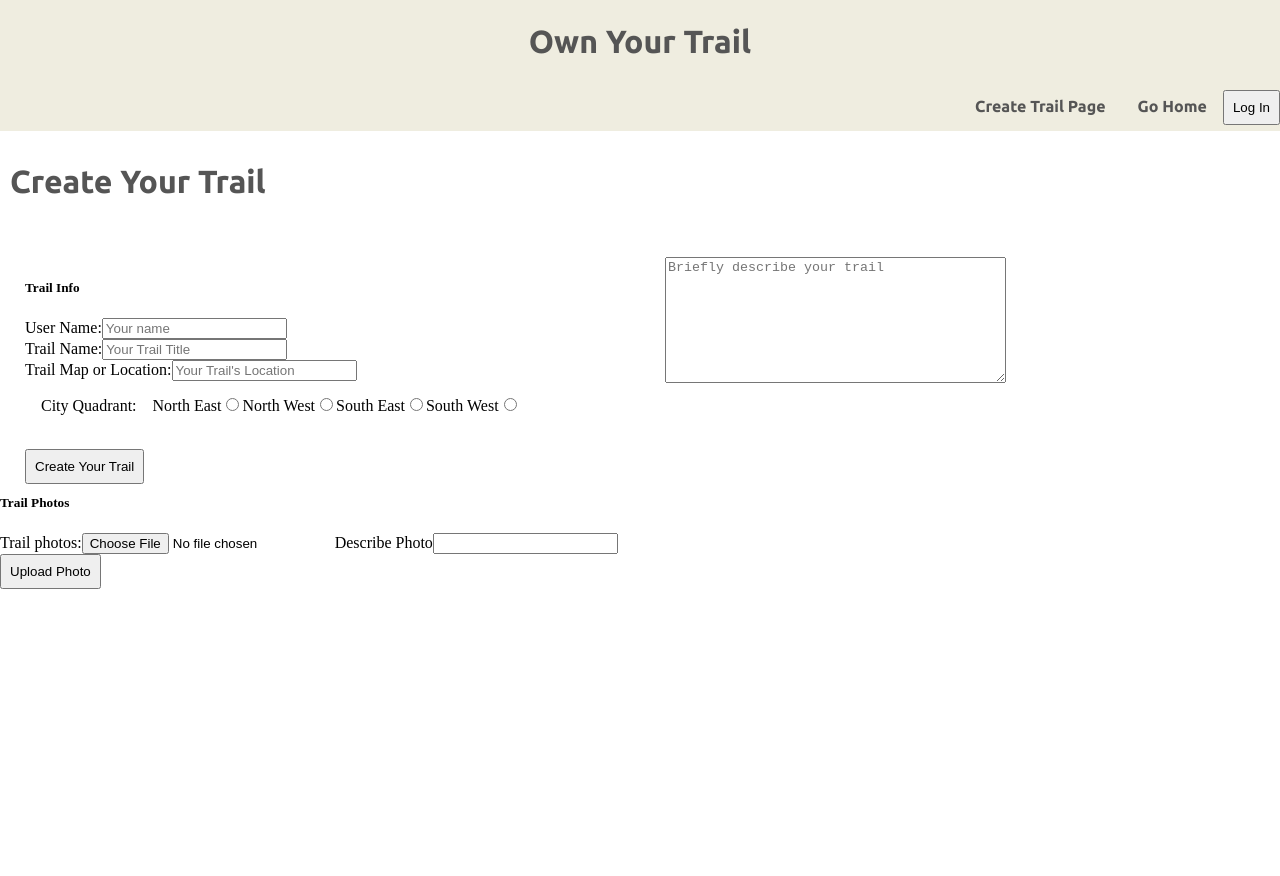
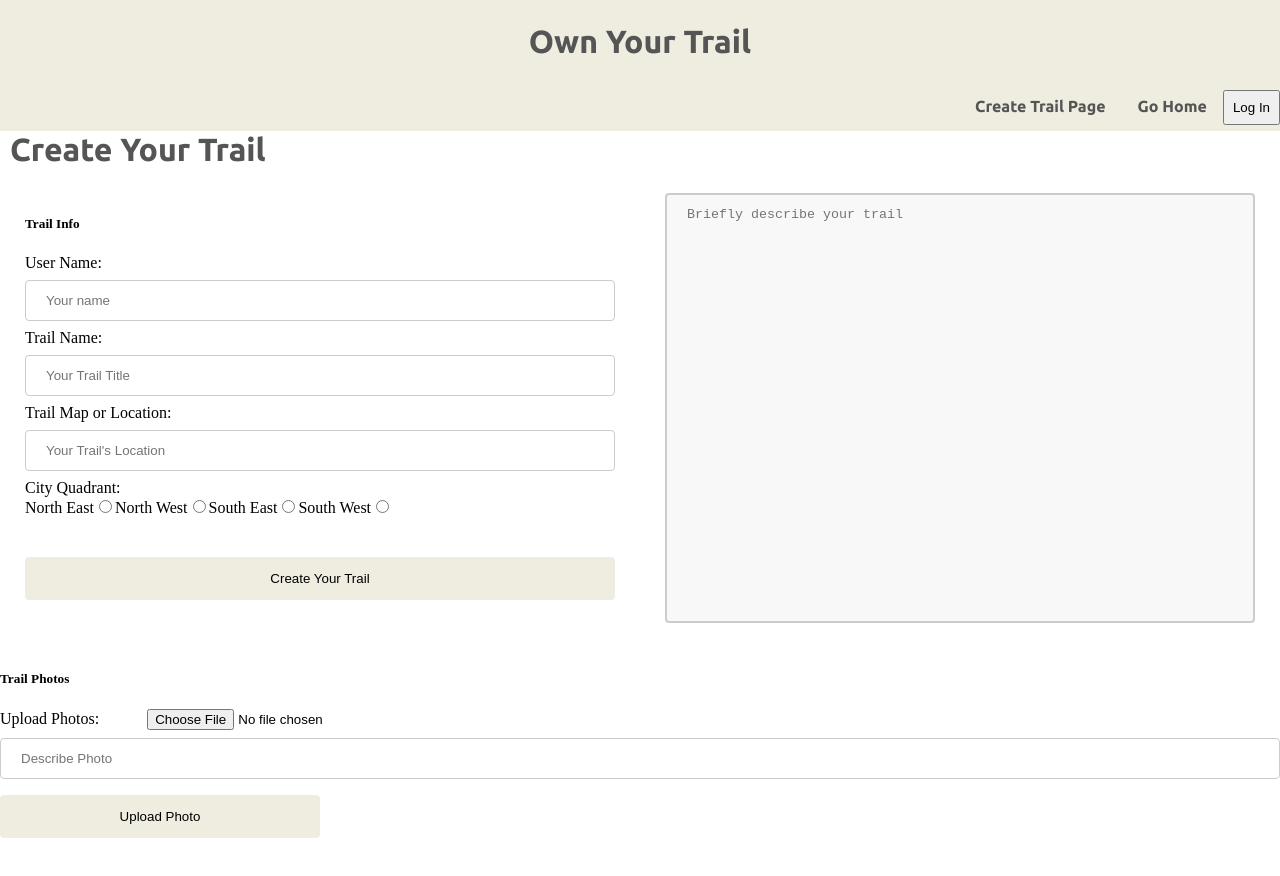
Before and after one commit to Theo-Wall/Own-Your-Trail, a React (Create React App) app in the folder client/: page /CreateTrailPage in a window 1280 px wide. Shown: the top 876 px of the page. Built offline with nearby package versions, Linux system fonts and the light colour scheme.

Commit message:
styling create trail page

```diff
--- /dev/null
+++ b/client/src/components/DisplayPhotoUpload.css
@@ -0,0 +1,18 @@
+.upload-input-label {
+  padding-right: 3em;
+}
+
+.upload-input {
+  width: 25%;
+  background-color: #EFEDE0;
+  color: black;
+  padding: 14px 20px;
+  margin: 8px 0;
+  border: none;
+  border-radius: 4px;
+  cursor: pointer;
+}
+
+.upload-input:hover {
+  background-color: #cccbbe;
+}
--- a/client/src/components/DisplayPhotoUpload.js
+++ b/client/src/components/DisplayPhotoUpload.js
@@ -1,32 +1,54 @@
-import ShowTrailPhoto from "../pages/pageComponents/ShowTrailPhoto"
+import "./DisplayPhotoUpload.css";
+import ShowTrailPhoto from "../pages/pageComponents/ShowTrailPhoto";
 
-const DisplayPhotoUpload = ({photos, imageData, onUpload, onDescribe, defaultDescription, onPrimaryPhoto}) => {
-
+const DisplayPhotoUpload = ({
+  photos,
+  imageData,
+  onUpload,
+  onDescribe,
+  defaultDescription,
+  onPrimaryPhoto,
+}) => {
   return (
     <div className="trail-photos">
+      <div>
+        <label className="upload-input-label" htmlFor="photos">
+          Upload Photos:
+        </label>
+        <input
+          ref={photos}
+          id="photos"
+          type="file"
+          name="image"
+          accept="image/*"
+          multiple={false}
+        ></input>
+        <label htmlFor="photoDescription"></label>
+        <input
+          id="photoDescription"
+          placeholder="Describe Photo"
 
-        <div>
-          <label htmlFor="photos">Trail photos:</label>
-          <input ref={photos} id="photos"  type="file" name="image" accept="image/*" multiple={false}></input>
-          <label htmlFor="photoDescription">Describe Photo</label>
-          <input id="photoDescription" type="text" onChange={onDescribe} value={defaultDescription}></input>
-          <button onClick={onUpload}>Upload Photo</button>
-        </div>
-        {
-          imageData.map((image, index) => {
-            return <ShowTrailPhoto key={image.id}
-                                   photo={image.url}
-                                   photoDescription={image.description}
-                                   onPrimaryPhoto={onPrimaryPhoto}
-                                   arrayIndex={index}
+          type="text"
+          onChange={onDescribe}
+          value={defaultDescription}
+        ></input>
+        <button className="upload-input" onClick={onUpload}>
+          Upload Photo
+        </button>
+      </div>
+      {imageData.map((image, index) => {
+        return (
+          <ShowTrailPhoto
+            key={image.id}
+            photo={image.url}
+            photoDescription={image.description}
+            onPrimaryPhoto={onPrimaryPhoto}
+            arrayIndex={index}
+          />
+        );
+      })}
+    </div>
+  );
+};
 
-            />
-          })
-        }
-    </div>
-  )
-}
-
-
-
-export default DisplayPhotoUpload
+export default DisplayPhotoUpload;
--- a/client/src/pages/CreateTrailPage.css
+++ b/client/src/pages/CreateTrailPage.css
@@ -1,7 +1,7 @@
 .body {
     display: grid;
     grid-template:
-    "mainLeft mainRight" 15em
+    "mainLeft mainRight" 30em
     "photo photo" 30em
     / 50% 50%
 }
@@ -10,19 +10,64 @@ h3 {
     grid-area: title;
     text-align: left;
     padding-left: 10px;
+    margin: 0;
     /* align-content: top; */
 }
 
 .main-input {
     grid-area: mainLeft;
     padding: 25px;
+    /* border: 2px solid red; */
 }
 
 .trail-description {
     grid-area: mainRight;
     align-content: top;
+    padding: 25px;
+    /* border: 2px solid green */
+}
 
+.trail-photos {
+    grid-area: photo;
+    /* border: 2px solid salmon; */
+}
 
+input[type=text], select {
+  width: 100%;
+  padding: 12px 20px;
+  margin: 8px 0;
+  display: inline-block;
+  border: 1px solid #ccc;
+  border-radius: 4px;
+  box-sizing: border-box;
+}
 
-    padding: 25px;
+.input {
+  width: 100%;
+  background-color: #EFEDE0;
+  color: black;
+  padding: 14px 20px;
+  margin: 8px 0;
+  border: none;
+  border-radius: 4px;
+  cursor: pointer;
 }
+
+.input:hover {
+  background-color: #cccbbe;
+}
+
+textarea {
+  width: 100%;
+  height: 100%;
+  padding: 12px 20px;
+  box-sizing: border-box;
+  border: 2px solid #ccc;
+  border-radius: 4px;
+  background-color: #f8f8f8;
+  resize: none;
+}
+
+.radio-inputs {
+    padding-bottom: 2em;
+}
--- a/client/src/pages/CreateTrailPage.js
+++ b/client/src/pages/CreateTrailPage.js
@@ -1,142 +1,190 @@
-import './CreateTrailPage.css'
-import { useState,useRef } from 'react'
-import { useNavigate } from 'react-router-dom'
-import DisplayPhotoUpload from '../components/DisplayPhotoUpload'
-
-
+import "./CreateTrailPage.css";
+import { useState, useRef } from "react";
+import { useNavigate } from "react-router-dom";
+import DisplayPhotoUpload from "../components/DisplayPhotoUpload";
 
 const CreateTrailPage = () => {
-
-    const navigate = useNavigate()
+  const navigate = useNavigate();
 
   // initializes useState for capturing form data and useRef for capturing photo upload data
 
+  const trailPhoto = useRef(""); // useRef captures photo data before upload
 
-    const trailPhoto = useRef('') // useRef captures photo data before upload
-
-    const [ photoDescription, setPhotoDescription ] = useState('')
-    const [ userId, setUserId ] = useState('')
-    const [ trailTitle, setTrailTitle ] = useState('')
-    const [ trailDescription, setTrailDescription ] = useState('')
-    const [ trailLocation, setTrailLocation ] = useState('')
-    const [ quadrant, setQuadrant ] = useState('')
-    const [ primaryPhoto, setPrimaryPhoto ] = useState(0)
+  const [photoDescription, setPhotoDescription] = useState("");
+  const [userId, setUserId] = useState("");
+  const [trailTitle, setTrailTitle] = useState("");
+  const [trailDescription, setTrailDescription] = useState("");
+  const [trailLocation, setTrailLocation] = useState("");
+  const [quadrant, setQuadrant] = useState("");
+  const [primaryPhoto, setPrimaryPhoto] = useState(0);
 
   // useState for capturing image upload data after upload
 
-    const [ imagesUpload, setImagesUpload ] = useState([])
+  const [imagesUpload, setImagesUpload] = useState([]);
 
   // captures data from various setters in from the form inputs as they are filled in
 
   const onInput = (event, setter) => {
-        let newValue = event.target.value
-        setter(newValue)
-    }
+    let newValue = event.target.value;
+    setter(newValue);
+  };
 
   // function that uploads the photos to cloudinary server and sets the ImageUpload variable to array of returned urls
 
   const uploadImage = async (event) => {
-        event.preventDefault()
-        const files = trailPhoto.current.files
-        const imageData = new FormData()
+    event.preventDefault();
+    const files = trailPhoto.current.files;
+    const imageData = new FormData();
 
-        imageData.append('image', files[0])
+    imageData.append("image", files[0]);
 
     // fetch request to addImage endpoint. appended data is sent to the endpoint and image url is returned
 
     let imageUrl = await fetch(`http://localhost:5001/api/addImage`, {
-                method: 'POST',
+      method: "POST",
       body: imageData,
       headers: {
-                    Accept: 'multipart/form-data',
+        Accept: "multipart/form-data",
       },
-                credentials: 'include',
+      credentials: "include",
     })
-            .then(res => res.json())
-            .catch(error => {
-                console.error(error)
-            })
+      .then((res) => res.json())
+      .catch((error) => {
+        console.error(error);
+      });
 
     // organizing the data from the cloudinary response, allows for photos/descriptions to be saved one after another
 
-        imageUrl.data[0].description = photoDescription
+    imageUrl.data[0].description = photoDescription;
 
-        let oldPhotoArray = imagesUpload
-        let newPhotoArray = [...oldPhotoArray, imageUrl.data[0]]
+    let oldPhotoArray = imagesUpload;
+    let newPhotoArray = [...oldPhotoArray, imageUrl.data[0]];
 
-        setImagesUpload(newPhotoArray)
-        setPhotoDescription('')
-        trailPhoto.current.value = ''
-
-    }
+    setImagesUpload(newPhotoArray);
+    setPhotoDescription("");
+    trailPhoto.current.value = "";
+  };
 
   // captures the rest of the input data from the form. also assigns the image url to the new Trail object. We need to
   // work on how to upload multiple photos at once.
 
   const captureNewTrailData = async (event) => {
-            event.preventDefault()
+    event.preventDefault();
 
-            const newTrail = {  userId: userId,
+    const newTrail = {
+      userId: userId,
       trailName: trailTitle,
       photos: imagesUpload,
       trailDescription: trailDescription,
       trailMap: trailLocation,
       cityQuadrant: quadrant,
-                                primaryPhoto: parseInt(primaryPhoto)
-                }
+      primaryPhoto: parseInt(primaryPhoto),
+    };
 
     await fetch(`http://localhost:5001/api/createTrail`, {
-            method: 'POST',
+      method: "POST",
       body: JSON.stringify(newTrail),
       headers: {
-                'Content-Type': 'application/json',
+        "Content-Type": "application/json",
       },
-            })
+    });
 
-            navigate('/') // navigates back to the main page after the create trail button has been clicked and all data is collected
-    }
+    navigate("/"); // navigates back to the main page after the create trail button has been clicked and all data is collected
+  };
 
   return (
-
     // Form for inputting trail data and image upload. We need to make this pretty :)
 
-        <div >
+    <div>
       <h3>Create Your Trail</h3>
       <form className="body">
-
         <div className="main-input">
           <h5>Trail Info</h5>
           <div className="user-name">
             <label htmlFor="userName">User Name:</label>
-                        <input value={userId} onChange={(event) => onInput(event, setUserId)} id="userName" type="text" placeholder="Your name" required></input>
+            <input
+              value={userId}
+              onChange={(event) => onInput(event, setUserId)}
+              id="userName"
+              type="text"
+              placeholder="Your name"
+              required
+            ></input>
           </div>
           <div className="trail-title">
             <label htmlFor="trailTitle">Trail Name:</label>
-                        <input value={trailTitle} onChange={(event) => onInput(event, setTrailTitle)} id="trailTitle" type="text" placeholder="Your Trail Title" required></input>
+            <input
+              value={trailTitle}
+              onChange={(event) => onInput(event, setTrailTitle)}
+              id="trailTitle"
+              type="text"
+              placeholder="Your Trail Title"
+              required
+            ></input>
           </div>
 
           <div className="trail-location">
             <label htmlFor="location">Trail Map or Location:</label>
-                        <input value={trailLocation} onChange={(event) => onInput(event, setTrailLocation)} id="location" type="text" placeholder="Your Trail's Location" required></input>
+            <input
+              value={trailLocation}
+              onChange={(event) => onInput(event, setTrailLocation)}
+              id="location"
+              type="text"
+              placeholder="Your Trail's Location"
+              required
+            ></input>
           </div>
           <div>
-                      <span>City Quadrant:</span>
+            <div className="radio-inputs">
+              <div>City Quadrant:</div>
               <label htmlFor="NE">North East</label>
-                      <input type="radio" id="NE" name="cityQuadrant" value="NE" onChange={(event) => onInput(event, setQuadrant)}></input>
+              <input
+              className="radio-button"
+                type="radio"
+                id="NE"
+                name="cityQuadrant"
+                value="NE"
+                onChange={(event) => onInput(event, setQuadrant)}
+              ></input>
               <label htmlFor="NW">North West</label>
-                      <input type="radio" id="NW" name="cityQuadrant" value="NW" onChange={(event) => onInput(event, setQuadrant)}></input>
+              <input
+                type="radio"
+                id="NW"
+                name="cityQuadrant"
+                value="NW"
+                onChange={(event) => onInput(event, setQuadrant)}
+              ></input>
               <label htmlFor="SE">South East</label>
-                      <input type="radio" id="SE" name="cityQuadrant" value="SE" onChange={(event) => onInput(event, setQuadrant)}></input>
+              <input
+                type="radio"
+                id="SE"
+                name="cityQuadrant"
+                value="SE"
+                onChange={(event) => onInput(event, setQuadrant)}
+              ></input>
               <label htmlFor="SW">South West</label>
-                      <input type="radio" id="SW" name="cityQuadrant" value="SW" onChange={(event) => onInput(event, setQuadrant)}></input>
+              <input
+                type="radio"
+                id="SW"
+                name="cityQuadrant"
+                value="SW"
+                onChange={(event) => onInput(event, setQuadrant)}
+              ></input>
             </div>
-                    <br/>
-                    <button onClick = {(event)=>{captureNewTrailData(event)}}>Create Your Trail</button>
+            <button
+              onClick={(event) => {
+                captureNewTrailData(event);
+              }}
+              className="input"
+            >
+              Create Your Trail
+            </button>
+          </div>
         </div>
         <div className="trail-description">
-
           <label htmlFor="trailDescription"></label>
-                    <textarea   value={trailDescription}
+          <textarea
+            value={trailDescription}
             cols="40"
             rows="8"
             onChange={(event) => onInput(event, setTrailDescription)}
@@ -146,9 +194,10 @@ const CreateTrailPage = () => {
             required
           ></textarea>
         </div>
-            <div>
+        <div className="trail-photos">
           <h5>Trail Photos</h5>
-                <DisplayPhotoUpload imageData={imagesUpload}
+          <DisplayPhotoUpload
+            imageData={imagesUpload}
             onUpload={uploadImage}
             photos={trailPhoto}
             onDescribe={(event) => onInput(event, setPhotoDescription)}
@@ -156,11 +205,9 @@ const CreateTrailPage = () => {
             onPrimaryPhoto={(event) => onInput(event, setPrimaryPhoto)}
           />
         </div>
+      </form>
+    </div>
+  );
+};
 
-            </form>
-
-        </div>
-    )
-}
-
-export default CreateTrailPage
+export default CreateTrailPage;
```
Lines whose indentation alone changed are shown as unchanged.
